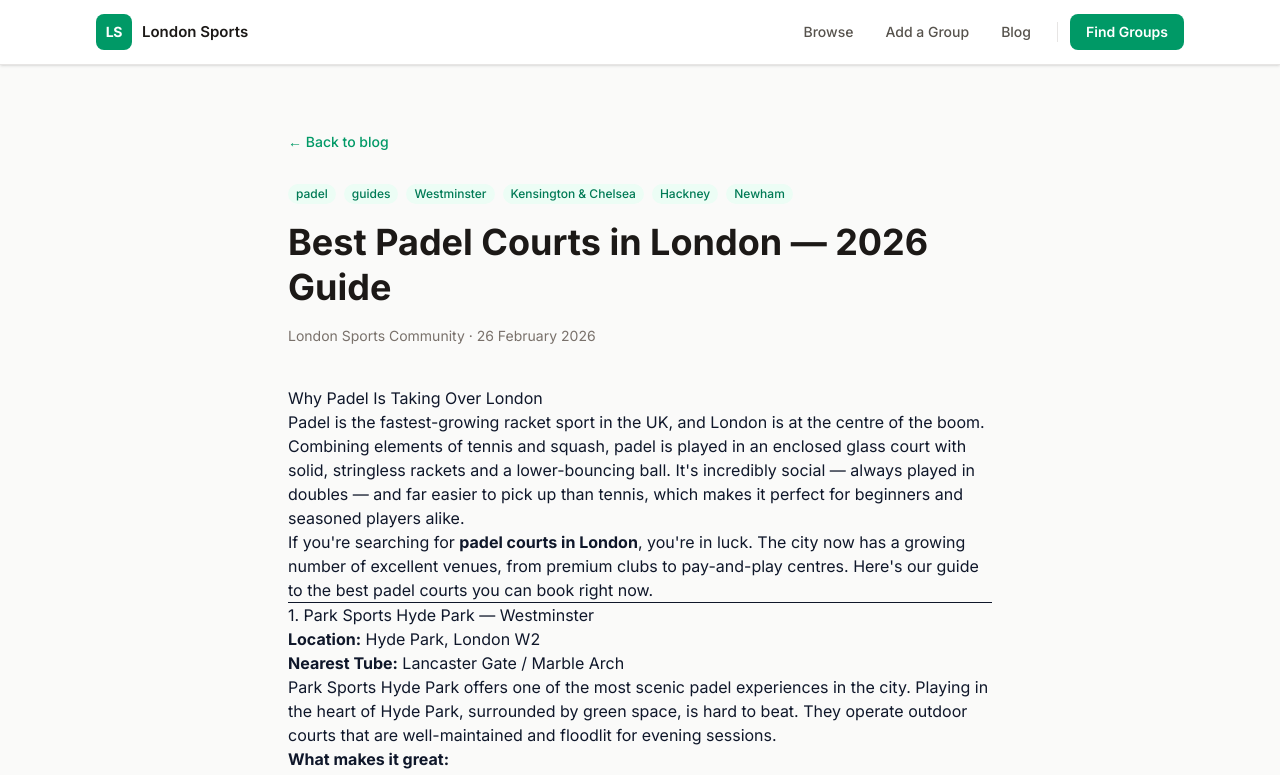
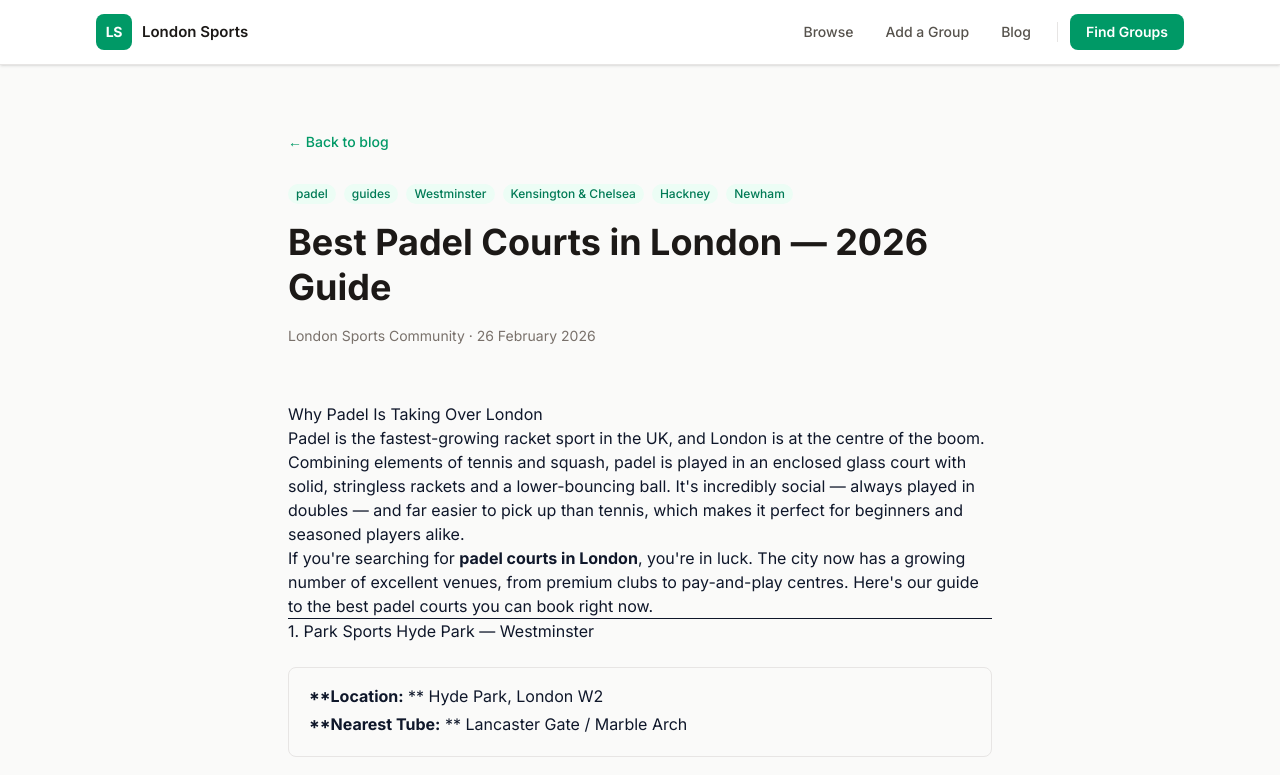
Before and after one commit to longman-ai/london-sports, a Next.js app: page /blog/best-padel-courts-london in a window 1280 px wide. Shown: the top 775 px of the page. Built offline with nearby package versions, Linux system fonts and the light colour scheme.

Commit message:
Improve blog spacing: larger gaps, better heading hierarchy, styled meta blocks

```diff
--- a/app/blog/[slug]/page.tsx
+++ b/app/blog/[slug]/page.tsx
@@ -63,7 +63,7 @@ export default async function BlogArticle({ params }: Props) {
             {post.title}
           </h1>
 
-          <p className="text-stone-500 text-sm mb-10">
+          <p className="text-stone-500 text-sm mb-14">
             {post.author} ·{' '}
             {new Date(post.date).toLocaleDateString('en-GB', {
               day: 'numeric',
@@ -73,7 +73,7 @@ export default async function BlogArticle({ params }: Props) {
           </p>
 
           <div
-            className="prose prose-stone prose-emerald max-w-none prose-headings:font-bold prose-h2:text-2xl prose-h2:mt-12 prose-h2:mb-5 prose-h3:text-xl prose-h3:mt-10 prose-h3:mb-4 prose-p:leading-[1.8] prose-p:mb-5 prose-p:text-stone-600 prose-li:leading-[1.8] prose-li:text-stone-600 prose-ul:my-5 prose-ul:space-y-2 prose-a:text-emerald-600 prose-a:no-underline hover:prose-a:underline prose-strong:text-stone-900 prose-hr:my-10"
+            className="prose prose-lg prose-stone prose-emerald max-w-none prose-headings:font-bold prose-headings:text-stone-900 prose-h2:text-2xl prose-h2:mt-16 prose-h2:mb-6 prose-h3:text-xl prose-h3:mt-12 prose-h3:mb-4 prose-p:leading-[1.9] prose-p:mb-6 prose-p:text-stone-600 prose-li:leading-[1.8] prose-li:text-stone-600 prose-li:mb-2 prose-ul:my-6 prose-ul:pl-6 prose-a:text-emerald-600 prose-a:no-underline hover:prose-a:underline prose-strong:text-stone-800 prose-hr:my-14 prose-hr:border-stone-200"
             dangerouslySetInnerHTML={{ __html: markdownToHtml(post.content) }}
           />
         </article>
@@ -104,11 +104,28 @@ function markdownToHtml(md: string): string {
     } else if (trimmed.startsWith('- ')) {
       // List block
       const items = trimmed.split('\n').filter(l => l.startsWith('- '));
-      html.push('<ul>' + items.map(i => `<li>${processInline(i.slice(2))}</li>`).join('') + '</ul>');
+      html.push('<ul>' + items.map(i => `<li>${processInline(i.slice(2))}</li>`).join('\n') + '</ul>');
     } else {
-      // Paragraph — handle single newlines as line breaks
-      const lines = trimmed.split('\n').map(l => processInline(l)).join('<br />');
-      html.push(`<p>${lines}</p>`);
+      // Check if it's a metadata block (Location:, Nearest Tube:, etc.)
+      const lines = trimmed.split('\n');
+      const isMetaBlock = lines.length > 1 && lines.every(l => l.includes(':') || l.trim() === '');
+
+      if (isMetaBlock) {
+        // Render as a styled definition block
+        const metaHtml = lines
+          .filter(l => l.trim())
+          .map(l => {
+            const [label, ...rest] = l.split(':');
+            const value = rest.join(':').trim();
+            return `<div style="margin-bottom: 0.25rem;"><strong>${processInline(label.trim())}:</strong> ${processInline(value)}</div>`;
+          })
+          .join('\n');
+        html.push(`<div style="margin: 1.5rem 0; padding: 1rem 1.25rem; background: #fafaf9; border-radius: 0.5rem; border: 1px solid #e7e5e4;">${metaHtml}</div>`);
+      } else {
+        // Regular paragraph
+        const paraLines = lines.map(l => processInline(l)).join('<br />');
+        html.push(`<p>${paraLines}</p>`);
+      }
     }
   }
 
```
